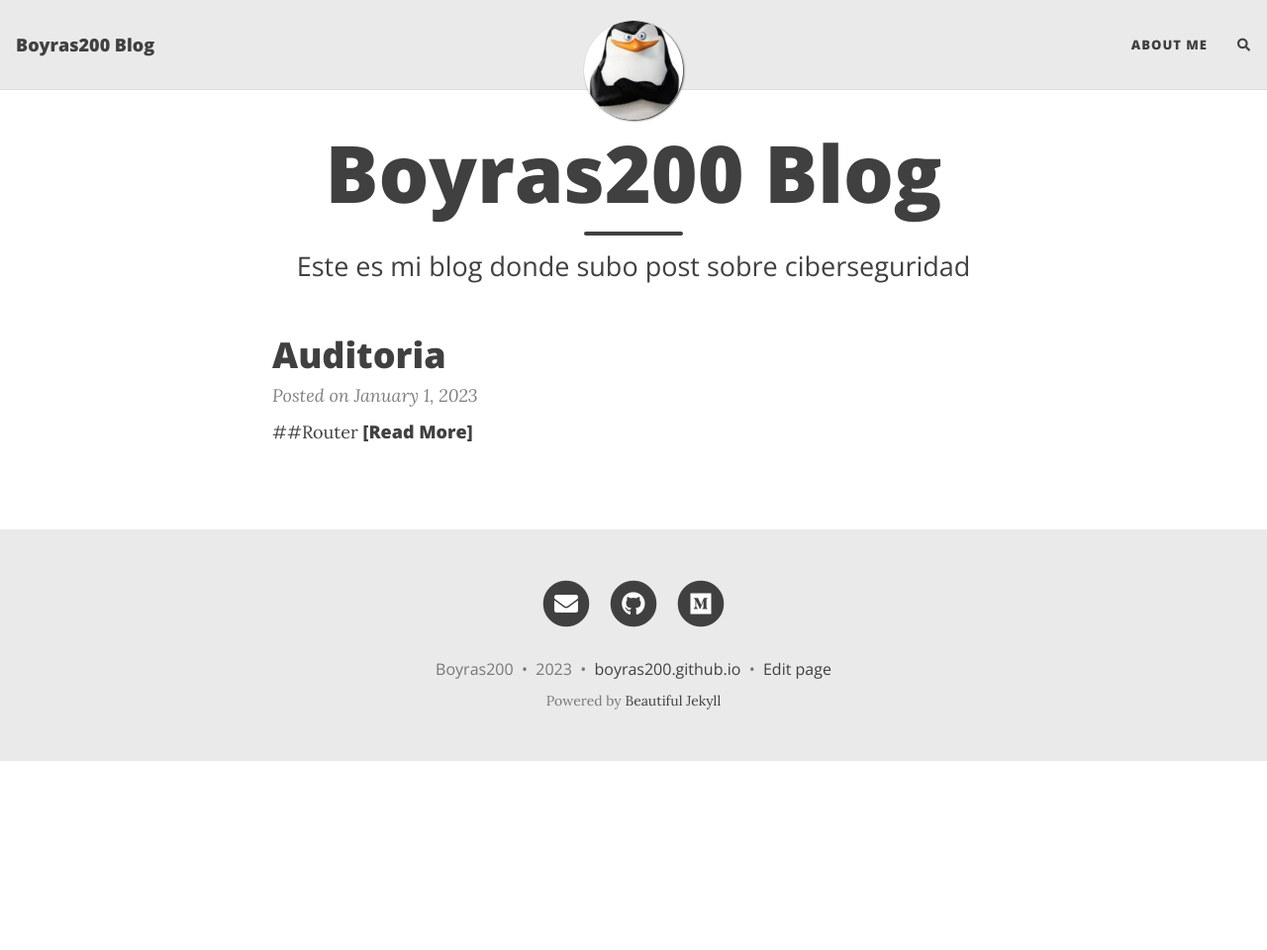
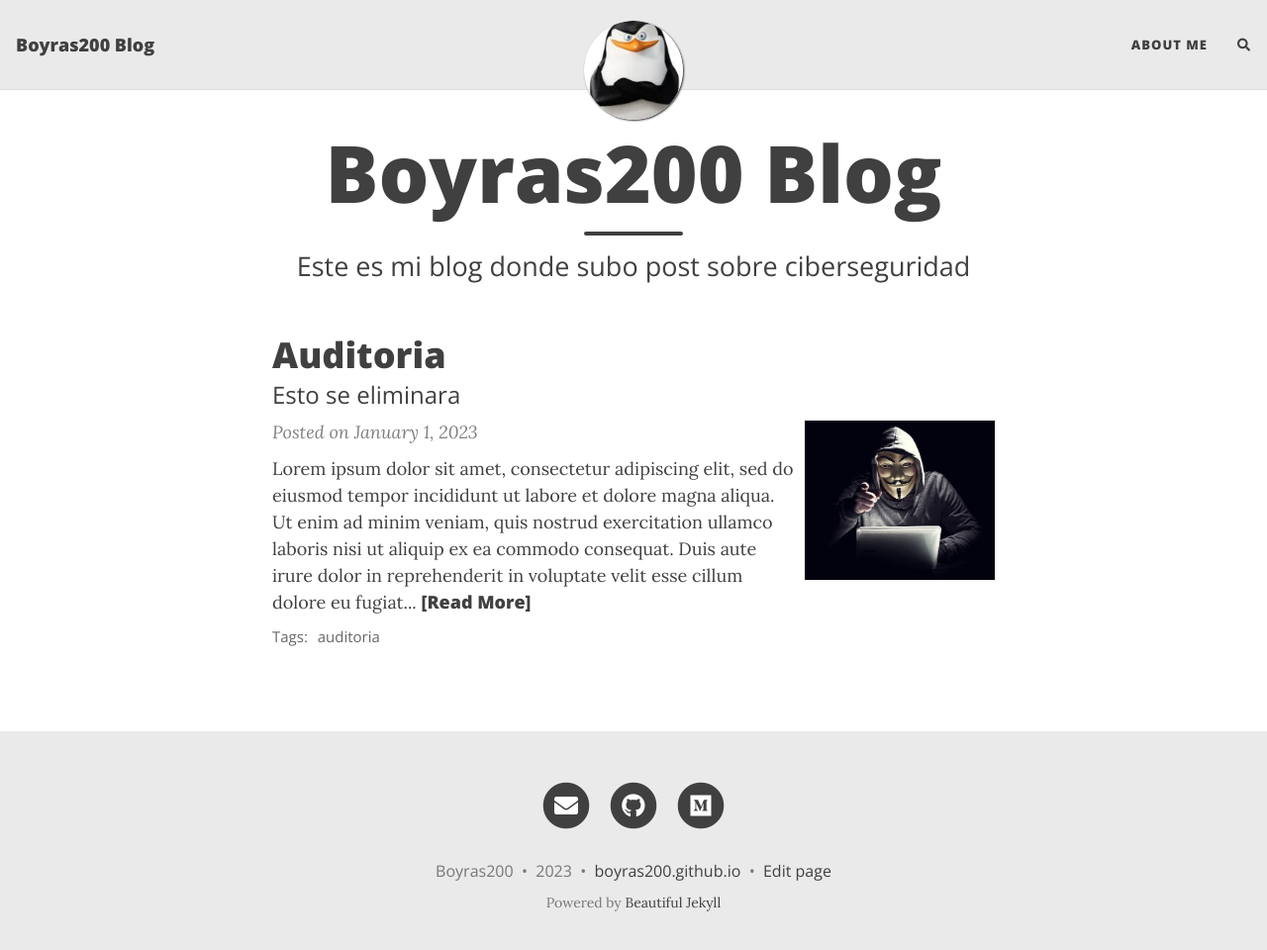
Before and after one commit to boyras200/boyras200.github.io, a Jekyll site: the page built from index.html, in a window 1280 px wide and 973 px high. Shown: the top 960 px of the window at 99% size. Built offline with Jekyll 4.4.1, drawn with Linux system fonts in a browser that asks for light colours; nearby versions of some CDN libraries; the list of posts is cut into pages by our own code; comment, search, counter and statistics services are not loaded.

Commit message:
Update 2023-01-01-auditoria.md

```diff
--- a/_posts/2023-01-01-auditoria.md
+++ b/_posts/2023-01-01-auditoria.md
@@ -1,21 +1,61 @@
-##Router
+---
+layout: post
+title: Auditoria
+subtitle: Esto se eliminara
+cover-img: /assets/img/auditoria/icono.png
+thumbnail-img: /assets/img/auditoria/icono.png
+tags: [auditoria]
+excerpt: "Lorem ipsum dolor sit amet, consectetur adipiscing elit, sed do eiusmod tempor incididunt ut labore et dolore magna aliqua. Ut enim ad minim veniam, quis nostrud exercitation ullamco laboris nisi ut aliquip ex ea commodo consequat. Duis aute irure dolor in reprehenderit in voluptate velit esse cillum dolore eu fugiat nulla pariatur. Excepteur sint occaecat cupidatat non proident, sunt in culpa qui officia deserunt mollit anim id est laborum."
+---
+
+## Router (actualizado)
 
 Primero entramos en `https://www.cual-es-mi-ip.net/`
 
-/assets/img/auditoria/ip.png
+![](/assets/img/auditoria/ip.png)
 
 Ahora vamos a `http://192.168.100.1/`
 
 Ponemos las credenciales root:admin
 
-Deberiamos haber encontrado algo como esto:
+Encontramos algo como esto:
 
-![](/assets/img/auditoria/router.png)
-
-Ahora ponemos esto:
-
-![](/assets/img/auditoria/router2.png)
+![](/assets/img/auditoria/huwai.png)
 
 
+Vamos a advanced:
+
+![](/assets/img/auditoria/huwai2.png)
+
+Vamos a fordward rules:
+
+![](/assets/img/auditoria/huwai3.png)
+
+
+Vamos a IPv4PortMapping:
+
+![](/assets/img/auditoria/huwai4.png)
+
+
+Le damos a new:
+
+![](/assets/img/auditoria/huwai5.png)
+
+
+Ponemos la IP privada:
+
+![](/assets/img/auditoria/huwai6.png)
+
+
+Le damos a add:
+
+![](/assets/img/auditoria/huwai7.png)
+
+
+Ponemos los siguientes parametros:
+
+![](/assets/img/auditoria/huwai8.png)
+
+Le damos a apply
 
 # Ya debería estar funcionando todo.
```
